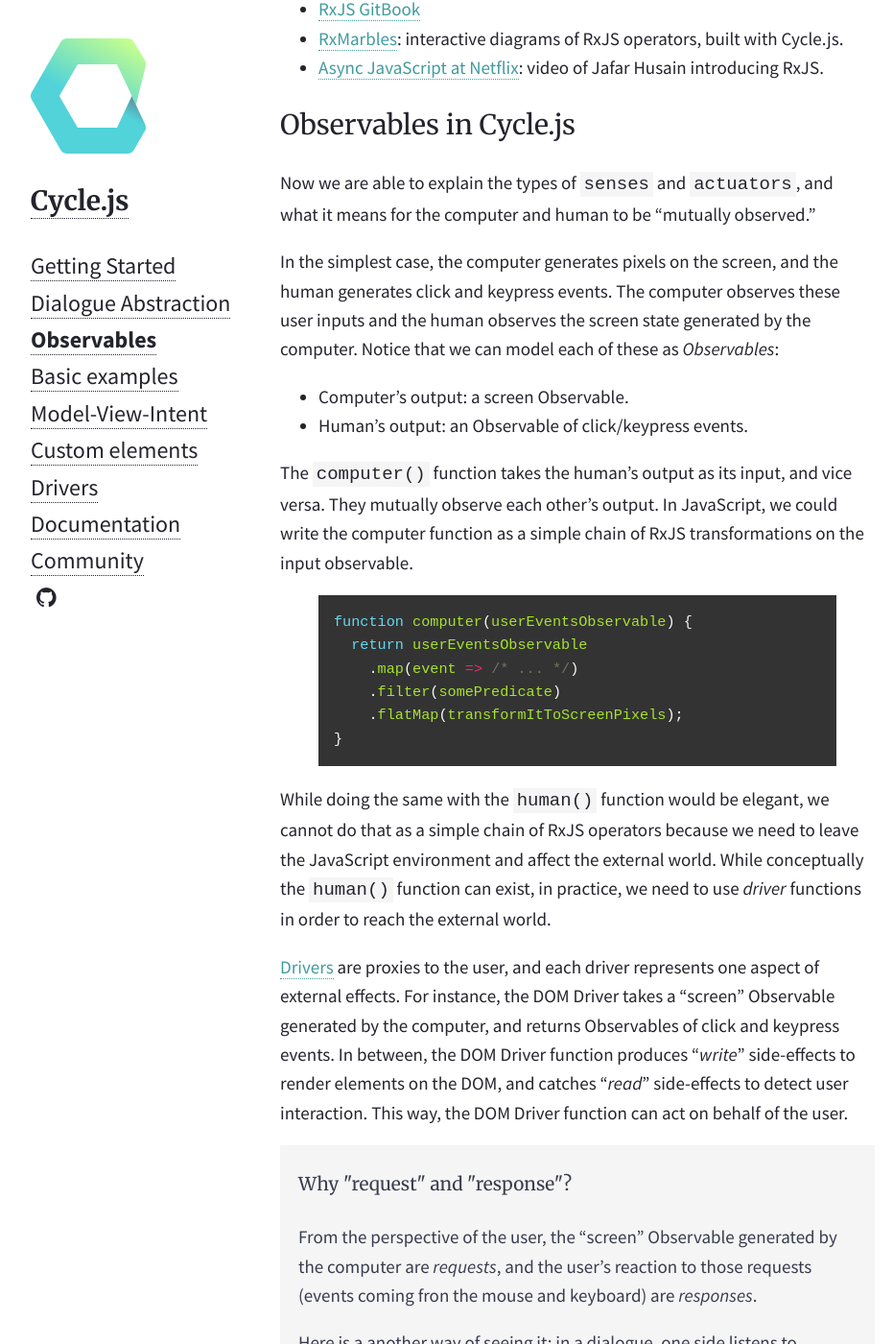
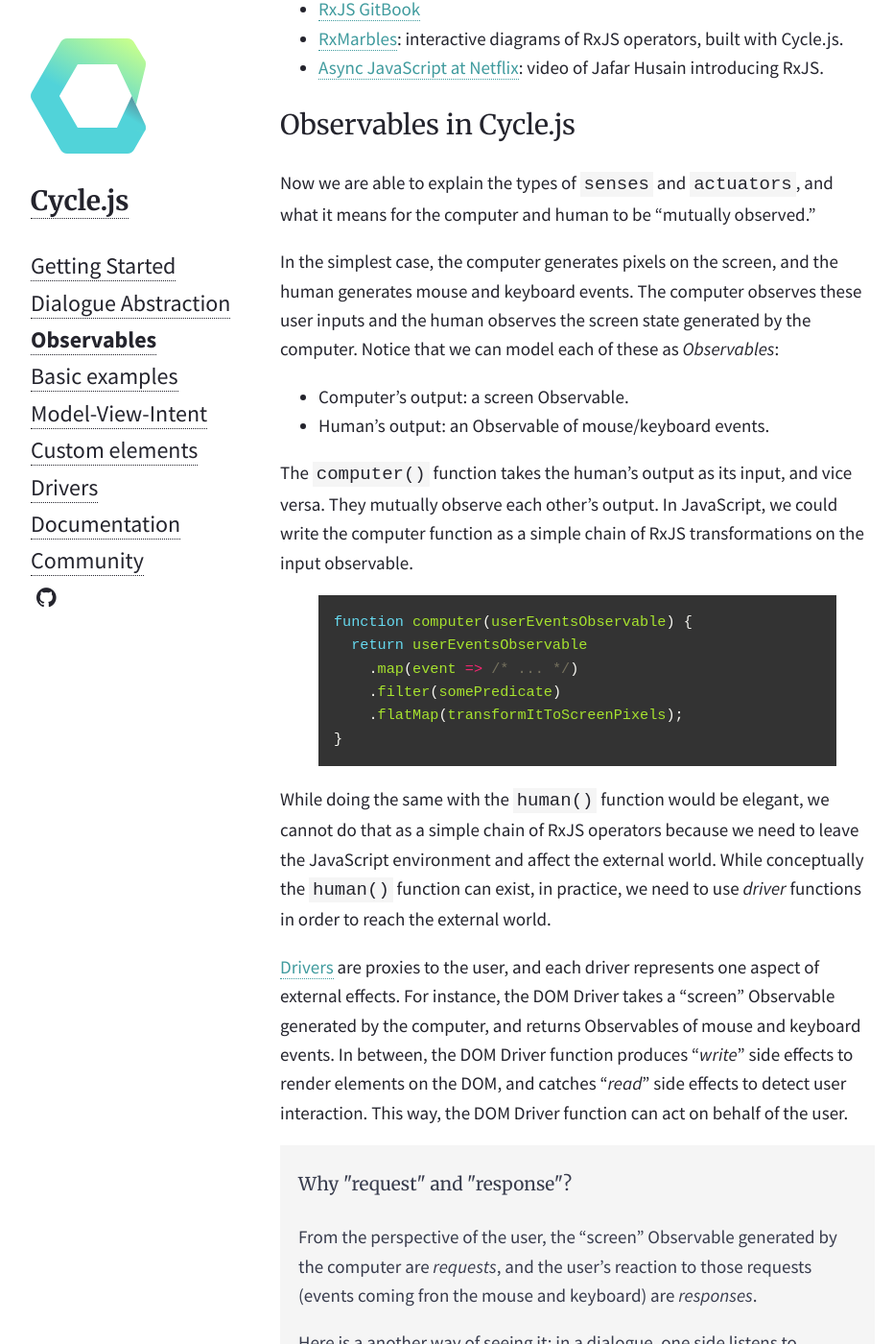
Before and after one commit to cyclejs/old-website, a Jekyll site: the page built from _posts/2015-01-29-observables.md, in a window 1280 px wide and 1400 px high, scrolled down 6219 px. Shown: the whole window at 96% size, without its empty margins (168-1099 px from the left). Built offline with Jekyll 4.4.1, drawn with Linux system fonts in a browser that asks for light colours; nearby versions of some CDN libraries; some of the changed text lies outside the part shown.

Commit message:
Revert some grammar changes

```diff
--- a/_posts/2015-01-29-observables.md
+++ b/_posts/2015-01-29-observables.md
@@ -141,10 +141,10 @@ Knowing the basics of ReactiveX is a prerequisite to getting work done with Cycl
 
 Now we are able to explain the types of `senses` and `actuators`, and what it means for the computer and human to be "mutually observed."
 
-In the simplest case, the computer generates pixels on the screen, and the human generates click and keypress events. The computer observes these user inputs and the human observes the screen state generated by the computer. Notice that we can model each of these as *Observables*:
+In the simplest case, the computer generates pixels on the screen, and the human generates mouse and keyboard events. The computer observes these user inputs and the human observes the screen state generated by the computer. Notice that we can model each of these as *Observables*:
 
 - Computer's output: a screen Observable.
-- Human's output: an Observable of click/keypress events.
+- Human's output: an Observable of mouse/keyboard events.
 
 The `computer()` function takes the human's output as its input, and vice versa. They mutually observe each other's output. In JavaScript, we could write the computer function as a simple chain of RxJS transformations on the input observable.
 
@@ -159,7 +159,7 @@ function computer(userEventsObservable) {
 
 While doing the same with the `human()` function would be elegant, we cannot do that as a simple chain of RxJS operators because we need to leave the JavaScript environment and affect the external world. While conceptually the `human()` function can exist, in practice, we need to use *driver* functions in order to reach the external world.
 
-[Drivers](/drivers.html) are proxies to the user, and each driver represents one aspect of external effects. For instance, the DOM Driver takes a "screen" Observable generated by the computer, and returns Observables of click and keypress events. In between, the DOM Driver function produces "*write*" side-effects to render elements on the DOM, and catches "*read*" side-effects to detect user interaction. This way, the DOM Driver function can act on behalf of the user.
+[Drivers](/drivers.html) are proxies to the user, and each driver represents one aspect of external effects. For instance, the DOM Driver takes a "screen" Observable generated by the computer, and returns Observables of mouse and keyboard events. In between, the DOM Driver function produces "*write*" side effects to render elements on the DOM, and catches "*read*" side effects to detect user interaction. This way, the DOM Driver function can act on behalf of the user.
 
 > <h4 id="why-request-and-response">Why "request" and "response"?</h4>
 >
```
Also changed, not shown: other parts of _posts/2015-01-29-observables.md (+2 -2 lines).
